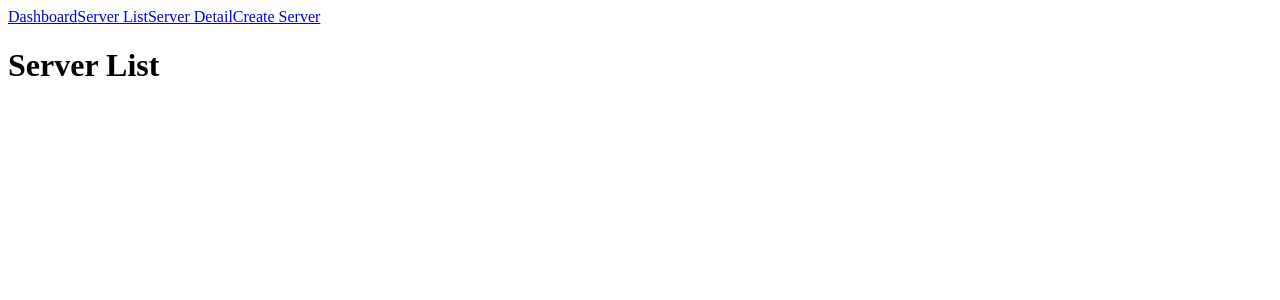
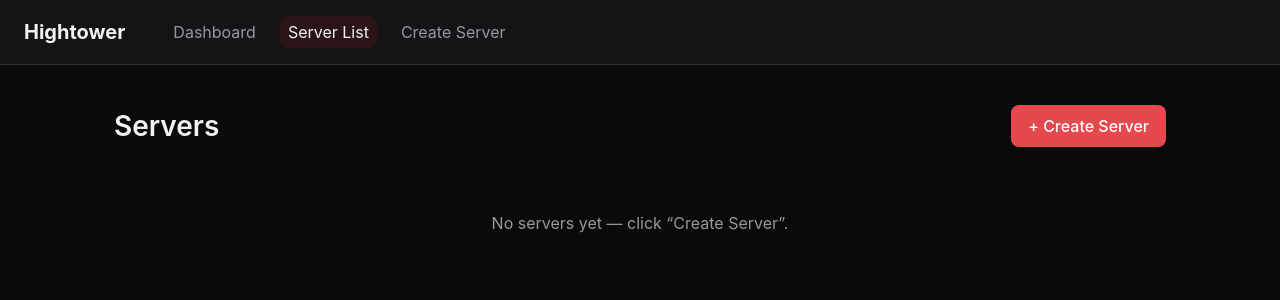
Before and after one commit to plr-hightower/LocalServerManager, a Vue app in the folder frontend/: page /serverList in a window 1280 px wide. Shown: the top 300 px of the page. Built offline with nearby package versions, Linux system fonts and the light colour scheme; the HTML template or start-up script is replaced by a standard one.

Commit message:
Made the server card and tested mock values to see what it looks like.

```diff
--- a/frontend/src/App.vue
+++ b/frontend/src/App.vue
@@ -1,11 +1,13 @@
 <template>
-    <nav>
-        <RouterLink to="/dashboard">Dashboard</RouterLink>
-        <RouterLink to="/serverList">Server List</RouterLink>
-        <RouterLink to="/serverDetail">Server Detail</RouterLink>
-        <RouterLink to="/createServer">Create Server</RouterLink>
-    </nav>
-    <main>
-        <RouterView />
-    </main>
+    <div class="app-shell">
+        <nav class="nav">
+            <span class="nav__brand">Hightower</span>
+            <RouterLink class="nav__link" to="/dashboard">Dashboard</RouterLink>
+            <RouterLink class="nav__link" to="/serverList">Server List</RouterLink>
+            <RouterLink class="nav__link" to="/createServer">Create Server</RouterLink>
+        </nav>
+        <main>
+            <RouterView />
+        </main>
+    </div>
 </template>
--- a/frontend/src/assets/main.css
+++ b/frontend/src/assets/main.css
@@ -12,20 +12,21 @@
    that describe colors, spacing, and other design attributes */
 :root {
   /* surfaces */
-    --color-bg: #0f1115;
-    --color-surface: #181b22;
-    --color-surface-2: #20242d;
-    --color-border: #2a2f3a;
+  --color-bg: #0a0a0b;
+  --color-surface: #141416;
+  --color-surface-2: #1f1f23;
+  --color-border: #2e2e34;
+  --color-hover: #2a1416;
 
   /* text */
-    --color-text: #e6e8ec;
-    --color-muted: #9aa1ad;
+  --color-text: #f2f2f4;
+  --color-muted: #97979f;
 
-    /* button colors */
-    --color-primary: #5c1c1c;
-    --color-primary-hover: #982424;
-    --color-danger: #e5484d;
-    --color-danger-hover: #d23a3f;
+  /* user intent */
+  --color-primary: #e5484d;
+  --color-primary-hover: #f06066;
+  --color-danger: #8b1f1f;
+  --color-danger-hover: #a52424;
   --color-success: #46a758;
 
   /* status */
@@ -142,12 +143,13 @@ code,
   border-radius: var(--radius);
   transition: color var(--transition), background var(--transition);
 }
-.nav__link:hover { color: var(--color-text); }
+
+.nav__link:hover { color: var(--color-primary); }
 
 /* vue-router adds these automatically to the active <RouterLink> */
 .nav__link.router-link-active {
   color: var(--color-text);
-  background: var(--color-surface-2);
+  background: var(--color-hover);
 }
 
 .page {
@@ -173,6 +175,7 @@ code,
   box-shadow: var(--shadow);
   overflow: hidden;
 }
+
 .server-card__header {
   padding: var(--gap-md) var(--gap-lg);
   border-bottom: 1px solid var(--color-border);
@@ -180,7 +183,35 @@ code,
   align-items: center;
   justify-content: space-between;
 }
-.server-card__body { padding: var(--gap-lg); }
+
+.server-card__body {
+  padding: var(--gap-lg);
+}
+
+.server-card__meta {
+  display: grid;
+  grid-template-columns: repeat(2, 1fr);
+  gap: var(--gap-md);
+  margin-bottom: var(--gap-lg);
+}
+
+.server-card__meta>div {
+  display: flex;
+  flex-direction: column;
+  gap: var(--gap-xs);
+}
+
+.server-card__actions {
+  display: flex;
+  flex-wrap: wrap;
+  gap: var(--gap-sm);
+}
+
+.server-grid {
+  display: grid;
+  grid-template-columns: repeat(auto-fill, minmax(260px, 1fr));
+  gap: var(--gap-md);
+}
 
 /* Buttons */
 .btn {
@@ -197,23 +228,48 @@ code,
   cursor: pointer;
   transition: background var(--transition), border-color var(--transition), opacity var(--transition);
 }
-.btn:hover { background: var(--color-border); }
-.btn:disabled { opacity: 0.5; cursor: not-allowed; }
 
-.btn--primary { background: var(--color-primary); color: #fff; }
-.btn--primary:hover { background: var(--color-primary-hover); }
+.btn:hover { background: var(--color-hover); }
 
-.btn--danger { background: var(--color-danger); color: #fff; }
-.btn--danger:hover { background: var(--color-danger-hover); }
+.btn:disabled {
+  opacity: 0.5;
+  cursor: not-allowed;
+}
+
+.btn--primary {
+  background: var(--color-primary);
+  color: #fff;
+}
+
+.btn--primary:hover {
+  background: var(--color-primary-hover);
+}
+
+.btn--danger {
+  background: var(--color-danger);
+  color: #fff;
+}
+
+.btn--danger:hover {
+  background: var(--color-danger-hover);
+}
 
 .btn--ghost {
   background: transparent;
   border-color: var(--color-border);
   color: var(--color-muted);
 }
-.btn--ghost:hover { color: var(--color-text); background: var(--color-surface-2); }
 
-.btn--sm { padding: var(--gap-xs) var(--gap-sm); font-size: var(--fs-sm); }
+.btn--ghost:hover {
+  color: var(--color-primary);
+  background: var(--color-hover);
+  border-color: var(--color-primary);
+}
+
+.btn--sm {
+  padding: var(--gap-xs) var(--gap-sm);
+  font-size: var(--fs-sm);
+}
 
 /* Status badge */
 .badge {
@@ -227,18 +283,35 @@ code,
   text-transform: capitalize;
   color: #fff;
 }
+
 .badge::before {
   content: '';
-  width: 7px; height: 7px;
+  width: 7px;
+  height: 7px;
   border-radius: 50%;
   background: currentColor;
   opacity: 0.9;
 }
-.badge--started  { background: var(--status-started); }
-.badge--starting { background: var(--status-starting); }
-.badge--stopped  { background: var(--status-stopped); }
-.badge--stopping { background: var(--status-stopping); }
-.badge--error    { background: var(--status-error); }
+
+.badge--started {
+  background: var(--status-started);
+}
+
+.badge--starting {
+  background: var(--status-starting);
+}
+
+.badge--stopped {
+  background: var(--status-stopped);
+}
+
+.badge--stopping {
+  background: var(--status-stopping);
+}
+
+.badge--error {
+  background: var(--status-error);
+}
 
 /* Table */
 .table {
@@ -246,12 +319,14 @@ code,
   border-collapse: collapse;
   font-size: var(--fs-md);
 }
+
 .table th,
 .table td {
   text-align: left;
   padding: var(--gap-sm) var(--gap-md);
   border-bottom: 1px solid var(--color-border);
 }
+
 .table th {
   color: var(--color-muted);
   font-weight: 500;
@@ -259,8 +334,13 @@ code,
   text-transform: uppercase;
   letter-spacing: 0.04em;
 }
-.table__row--clickable { cursor: pointer; transition: background var(--transition); }
-.table__row--clickable:hover { background: var(--color-surface-2); }
+
+.table__row--clickable {
+  cursor: pointer;
+  transition: background var(--transition);
+}
+
+.table__row--clickable:hover { background: var(--color-hover); }
 
 /* Forms */
 .form-field {
@@ -269,7 +349,12 @@ code,
   gap: var(--gap-xs);
   margin-bottom: var(--gap-md);
 }
-.label { font-size: var(--fs-sm); color: var(--color-muted); font-weight: 500; }
+
+.label {
+  font-size: var(--fs-sm);
+  color: var(--color-muted);
+  font-weight: 500;
+}
 
 .input,
 .select {
@@ -281,13 +366,21 @@ code,
   border-radius: var(--radius);
   transition: border-color var(--transition);
 }
+
 .input:focus,
 .select:focus {
   outline: none;
   border-color: var(--color-primary);
 }
-.input--invalid { border-color: var(--color-danger); }
-.field-error { color: var(--color-danger); font-size: var(--fs-sm); }
+
+.input--invalid {
+  border-color: var(--color-danger);
+}
+
+.field-error {
+  color: var(--color-danger);
+  font-size: var(--fs-sm);
+}
 
 /* Stats (dashboard) */
 .stat-grid {
@@ -295,14 +388,25 @@ code,
   grid-template-columns: repeat(auto-fit, minmax(180px, 1fr));
   gap: var(--gap-md);
 }
+
 .stat {
   background: var(--color-surface);
   border: 1px solid var(--color-border);
   border-radius: var(--radius-lg);
   padding: var(--gap-lg);
 }
-.stat__value { font-size: var(--fs-xl); font-weight: 700; }
-.stat__label { color: var(--color-muted); font-size: var(--fs-sm); text-transform: uppercase; letter-spacing: 0.04em; }
+
+.stat__value {
+  font-size: var(--fs-xl);
+  font-weight: 700;
+}
+
+.stat__label {
+  color: var(--color-muted);
+  font-size: var(--fs-sm);
+  text-transform: uppercase;
+  letter-spacing: 0.04em;
+}
 
 /* simple usage bar for container CPU/memory */
 .meter {
@@ -312,7 +416,12 @@ code,
   overflow: hidden;
   margin-top: var(--gap-sm);
 }
-.meter__fill { height: 100%; background: var(--color-primary); transition: width var(--transition); }
+
+.meter__fill {
+  height: 100%;
+  background: var(--color-primary);
+  transition: width var(--transition);
+}
 
 /* 5. Managing States */
 .empty-state {
@@ -322,14 +431,24 @@ code,
 }
 
 .spinner {
-  width: 28px; height: 28px;
+  width: 28px;
+  height: 28px;
   border: 3px solid var(--color-border);
   border-top-color: var(--color-primary);
   border-radius: 50%;
   margin: var(--gap-xl) auto;
   animation: spin 0.7s linear infinite;
 }
-@keyframes spin { to { transform: rotate(360deg); } }
+
+@keyframes spin {
+  to {
+    transform: rotate(360deg);
+  }
+}
 
 /* generic loading wrapper */
-.loading { display: flex; justify-content: center; padding: var(--gap-xl); }
+.loading {
+  display: flex;
+  justify-content: center;
+  padding: var(--gap-xl);
+}
--- a/frontend/src/components/pages/ServerListPage.vue
+++ b/frontend/src/components/pages/ServerListPage.vue
@@ -1,12 +1,78 @@
 <template>
-    <h1>Server List</h1>
+    <div class="page">
+        <div class="page__header">
+            <h1>Servers</h1>
+            <button class="btn btn--primary" @click="addServer">+ Create Server</button>
+        </div>
+
+        <div v-if="servers.length" class="server-grid">
+            <ServerCard
+                v-for="server in servers"
+                :key="server.core_settings.server_id"
+                :server="server"
+                @start="onStart"
+                @stop="onStop"
+                @delete="onDelete"
+                @open="onOpen"
+            />
+        </div>
+        <div v-else class="empty-state">No servers yet — click “Create Server”.</div>
+    </div>
 </template>
 
 <script setup lang="ts">
-import { useRouter } from 'vue-router';
+import { ref } from 'vue';
+import type { ServerSettingsS, StatusE } from '@hightower/shared';
+import ServerCard from '@/components/server/ServerCard.vue';
 
-const router = useRouter();
+const servers = ref<ServerSettingsS[]>([]);
+let counter = 0;
 
-console.log(router.currentRoute.value.path)
-console.log(router.currentRoute.value.params)
+const statuses: StatusE[] = ['stopped', 'started', 'starting', 'error'];
+
+function addServer() {
+    counter++;
+    servers.value.push({
+        core_settings: {
+            server_id: counter,
+            name: `test-server-${counter}`,
+            game_container: 'minecraft',
+            container_id: `container_${counter}`,
+            ram_alloc_mb: 2048,
+            max_num_players: 5,
+            status: statuses[counter % statuses.length],
+            host_port: 6000 + counter,
+            default_host_port: '25565',
+            created_by: 'edoucet',
+            created_at: new Date(),
+        },
+        game_settings: {
+            game: 'minecraft',
+            EULA: 'TRUE',
+            TYPE: 'FABRIC',
+            VERSION: 'LATEST',
+            MOTD: 'A Minecraft Server',
+            MAX_PLAYERS: 5,
+            VIEW_DISTANCE: 10,
+        },
+    });
+}
+
+function setStatus(target: ServerSettingsS, status: StatusE) {
+    const found = servers.value.find(
+        s => s.core_settings.server_id === target.core_settings.server_id
+    );
+    if (found) found.core_settings.status = status;
+}
+
+const onStart = (s: ServerSettingsS) => setStatus(s, 'started');
+const onStop  = (s: ServerSettingsS) => setStatus(s, 'stopped');
+
+function onDelete(target: ServerSettingsS) {
+    servers.value = servers.value.filter(
+        s => s.core_settings.server_id !== target.core_settings.server_id
+    );
+}
+
+const onOpen = (s: ServerSettingsS) => console.log('open detail for', s.core_settings.name);
 </script>
--- /dev/null
+++ b/frontend/src/components/server/ServerCard.vue
@@ -0,0 +1,66 @@
+<template>
+    <div class="server-card">
+        <div class="server-card__header">
+            <h2>{{ server.core_settings.name }}</h2>
+            <span class="badge" :class="`badge--${server.core_settings.status}`">
+                {{ server.core_settings.status }}
+            </span><h2></h2>
+        </div>
+
+         <div class="server-card__body">
+            <div class="server-card__meta">
+                <div>
+                    <span class="label">Game</span>
+                    <span class="mono">{{ server.core_settings.game_container }}</span>
+                </div>
+                <div>
+                    <span class="label">Port</span>
+                    <span class="mono">{{ server.core_settings.host_port ?? '—' }}</span>
+                </div>
+                <div>
+                    <span class="label">Players</span>
+                    <span>{{ server.core_settings.max_num_players }}</span>
+                </div>
+                <div>
+                    <span class="label">RAM</span>
+                    <span>{{ ramGb }} GB</span>
+                </div>
+            </div>
+
+            <div class="server-card__actions">
+                <button
+                    v-if="!isRunning"
+                    class="btn btn--primary btn--sm"
+                    @click="emit('start', server)"
+                >Start</button>
+                <button
+                    v-else
+                    class="btn btn--ghost btn--sm"
+                    @click="emit('stop', server)"
+                >Stop</button>
+
+                <button class="btn btn--ghost btn--sm" @click="emit('open', server)">Details</button>
+                <button class="btn btn--danger btn--sm" @click="emit('delete', server)">Delete</button>
+            </div>
+        </div>
+    </div>
+</template>
+
+<script setup lang="ts">
+import { computed } from 'vue'
+import type { ServerSettingsS } from '@hightower/shared';
+
+const props = defineProps<{
+    server: ServerSettingsS
+}>()
+
+const emit = defineEmits<{
+    start: [server: ServerSettingsS],
+    stop: [server: ServerSettingsS],
+    open: [server: ServerSettingsS],
+    delete: [server: ServerSettingsS]
+}>();
+
+const isRunning = computed(() => ['started', 'starting'].includes(props.server.core_settings.status));
+const ramGb = computed(() => (props.server.core_settings.ram_alloc_mb / 1024).toFixed(2));
+</script>
--- a/frontend/src/main.ts
+++ b/frontend/src/main.ts
@@ -2,6 +2,7 @@ import { createApp } from 'vue'
 import { createPinia } from 'pinia'
 import App from './App.vue'
 import router from './router/index.js'
+import './assets/main.css'
 
 const app = createApp(App)
 
--- a/frontend/tsconfig.json
+++ b/frontend/tsconfig.json
@@ -16,5 +16,5 @@
       "@hightower/shared": ["../shared"]
     }
   },
-  "include": ["src/**/*.ts", "src/**/*.d.ts", "src/**/*.vue", "vite.config.ts"]
+  "include": ["env.d.ts", "src/**/*.ts", "src/**/*.d.ts", "src/**/*.vue", "vite.config.ts"]
 }
```
Lines whose indentation alone changed are shown as unchanged.
